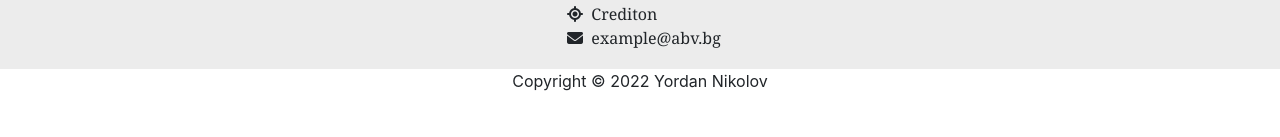
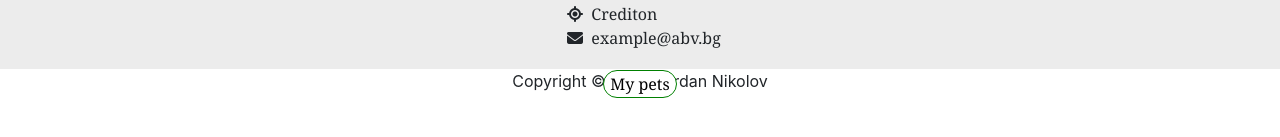
Before and after one commit to nlotoo/Pet-HUB-Application, a React (Create React App) app in the folder client/: page /user-profile in a window 1280 px wide. Shown: the part 547-684 px from the top of the page. Built offline with nearby package versions, Linux system fonts and the light colour scheme.

Commit message:
update user-profile

```diff
--- a/client/src/Components/ProfilePage/ProfilePage.js
+++ b/client/src/Components/ProfilePage/ProfilePage.js
@@ -1,6 +1,10 @@
 import './profile-page.css'
 
 const ProfilePage = () => {
+
+    let myPetsButtonHandle =()=> {
+        console.log('my pets button')
+    }
 
     return (
 
@@ -17,27 +21,27 @@ const ProfilePage = () => {
                     <h3>Jhon Doe</h3>
                     <div className='user-info'>
                         <div>
-                            <i class='fas fa-dog'></i>
+                            <i className='fas fa-dog'></i>
                             <span>&nbsp;&nbsp;Missy,Stuard,Barry</span>
                         </div>
 
                         <div>
-                            <i class='fas fa-mobile'></i>
+                            <i className='fas fa-mobile'></i>
                             <span>&nbsp;&nbsp;+88888888</span>
                         </div>
 
                         <div>
-                            <i class='fas fa-location'></i>
+                            <i className='fas fa-location'></i>
                             <span>&nbsp;&nbsp;Crediton</span>
                         </div>
                         <div>
-                            <i class='fas fa-envelope'></i>
+                            <i className='fas fa-envelope'></i>
                             <span>&nbsp;&nbsp;example@abv.bg</span>
                         </div>
 
                     </div>
                     <footer>
-
+                        <button onClick={myPetsButtonHandle} className='my-pets-button'> My pets</button>
                     </footer>
                 </div>
 
--- a/client/src/Components/ProfilePage/profile-page.css
+++ b/client/src/Components/ProfilePage/profile-page.css
@@ -10,7 +10,7 @@
 }
 
 .user-profile-heading {
-    font-family:Georgia, 'Times New Roman', Times, serif;
+    font-family: Georgia, 'Times New Roman', Times, serif;
     text-align: center;
 }
 
@@ -33,3 +33,16 @@ h3 {
     margin-top: 20px;
     margin-left: 50px;
 }
+
+.my-pets-button {
+    margin-top: 20px;
+    background-color: #ffffff;
+    border-radius: 32px;
+    border: 1px solid green;
+
+}
+
+
+button:active {
+    color: green;
+}
```
